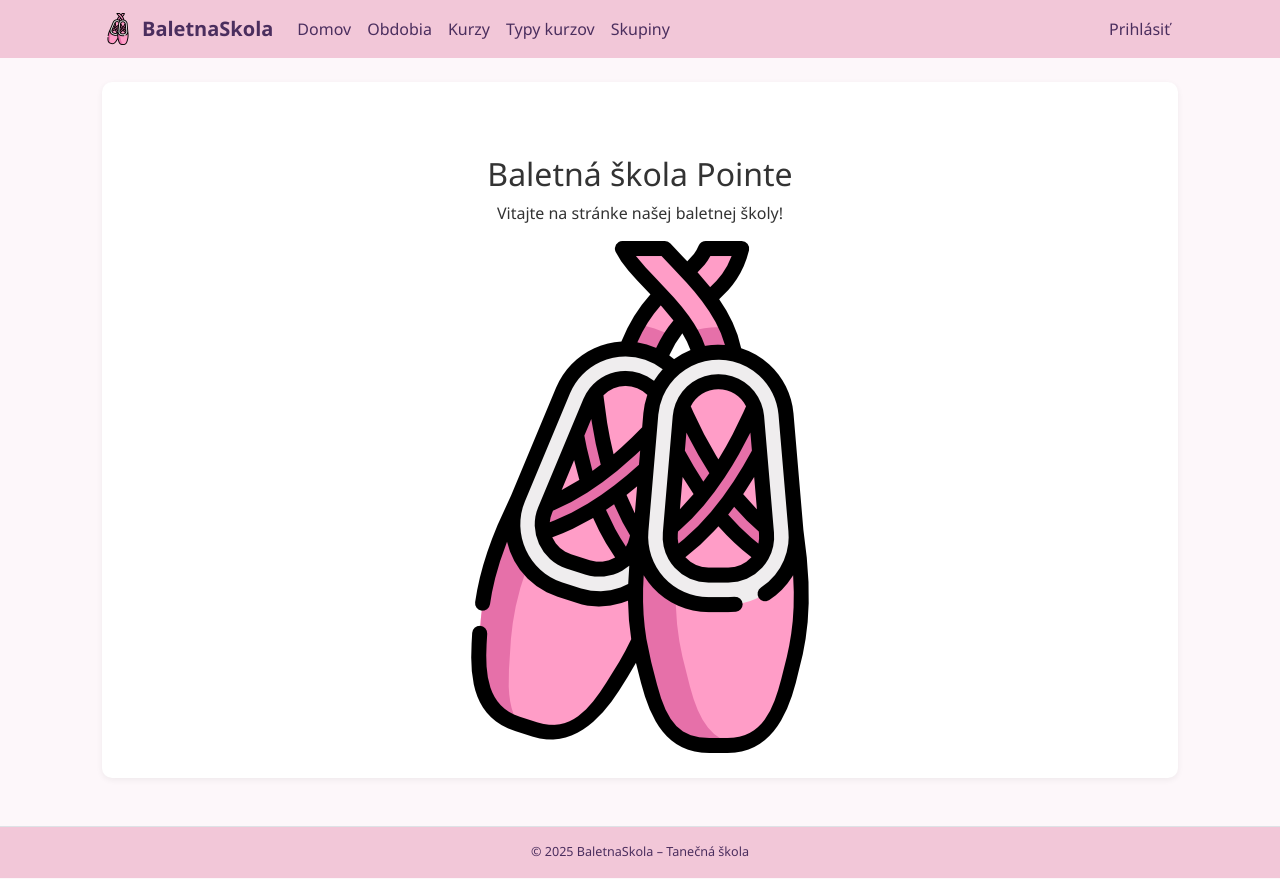
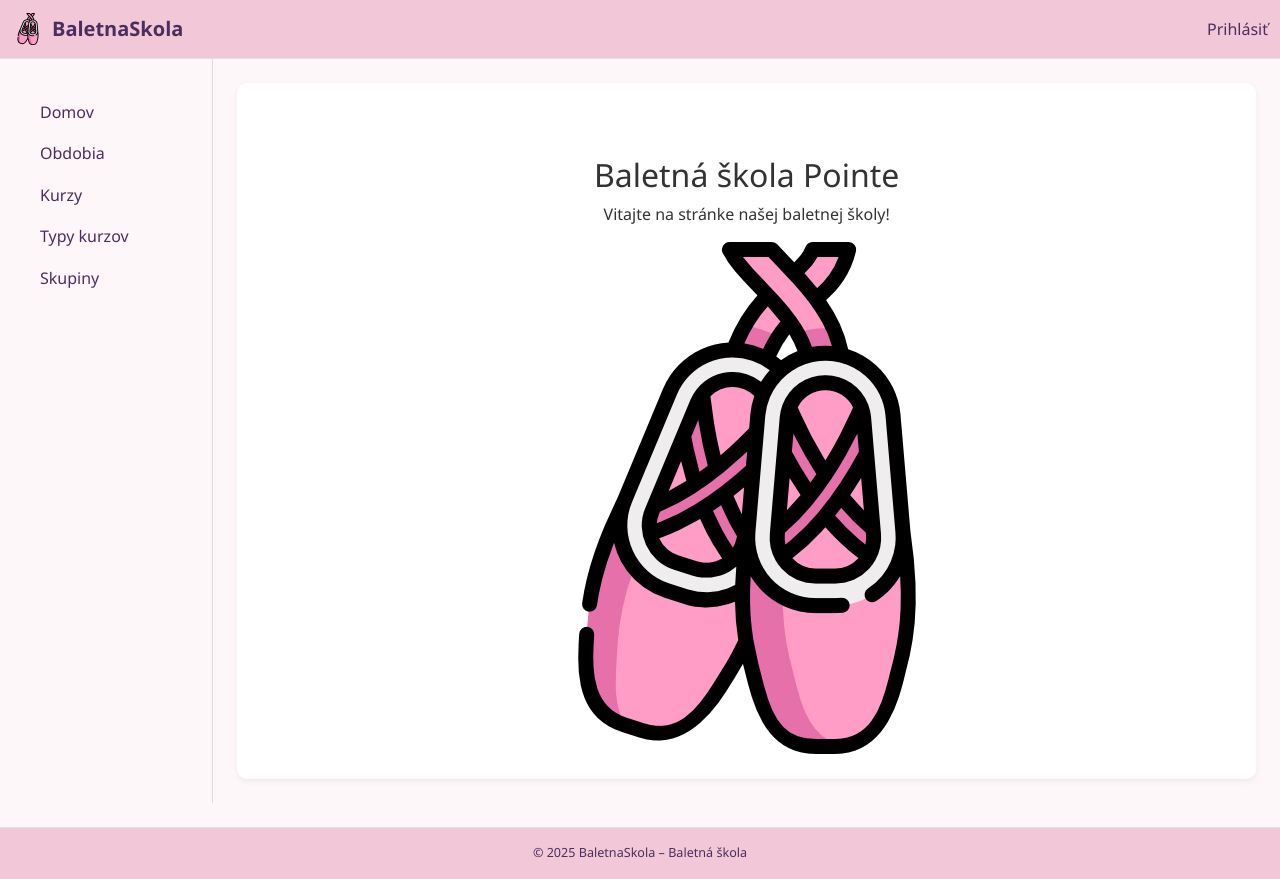
Before and after one commit to AnnaDubovcova/VAII_Baletna_skola, a PHP site: page / in a window 1280 px wide. Run offline with PHP 8.4, Linux system fonts and the light colour scheme.

Commit message:
Root layout changes (sidebar)

```diff
--- a/vaiicko-master/App/Views/Layouts/root.layout.view.php
+++ b/vaiicko-master/App/Views/Layouts/root.layout.view.php
@@ -1,3 +1,5 @@
+
+
 <?php
 
 /** @var string $contentHTML */
@@ -27,31 +29,80 @@
             crossorigin="anonymous"
     >
 
-    <!-- vlastné štýly -->
+    <link rel="stylesheet" href="https://cdn.jsdelivr.net/npm/bootstrap-icons@1.11.3/font/bootstrap-icons.css">
+
+
+    <!-- Tvoje vlastné štýly -->
     <link rel="stylesheet" href="<?= $link->asset('css/styl.css') ?>">
 
 </head>
 <body>
 
 <header>
-    <nav class="navbar navbar-expand-lg navbar-dark bg-dark">
-        <div class="container">
+    <!-- Horný panel -->
+    <nav class="navbar navbar-light bg-white border-bottom">
+        <div class="container-fluid">
+
+            <!-- Ľavá strana: hamburger + logo -->
+            <div class="d-flex align-items-center">
+                <!-- Hamburger pre sidebar (viditeľný hlavne na mobile) -->
+                <button class="btn btn-outline-secondary me-2 d-md-none"
+                        type="button"
+                        data-bs-toggle="collapse"
+                        data-bs-target="#sidebarMenu"
+                        aria-controls="sidebarMenu"
+                        aria-expanded="false"
+                        aria-label="Toggle navigation">
+                    ☰
+                </button>
+
                 <a class="navbar-brand d-flex align-items-center" href="<?= $link->url('home.index') ?>">
                     <img src="<?= $link->asset('images/pointe_shoes.png') ?>"
                          title="<?= App\Configuration::APP_NAME ?>"
-                     alt="Logo baletnej skoly"
+                         alt="Framework Logo"
                          style="height: 32px" class="me-2">
                     <span><?= App\Configuration::APP_NAME ?></span>
                 </a>
+            </div>
 
-            <button class="navbar-toggler" type="button" data-bs-toggle="collapse"
-                    data-bs-target="#mainNavbar" aria-controls="mainNavbar"
-                    aria-expanded="false" aria-label="Toggle navigation">
-                <span class="navbar-toggler-icon"></span>
-            </button>
+            <!-- Pravá strana: notifikácie / login -->
+            <div class="d-flex align-items-center">
 
-            <div class="collapse navbar-collapse" id="mainNavbar">
-                <ul class="navbar-nav me-auto mb-2 mb-lg-0">
+
+
+                <!-- Pravá strana: notifikácie / login -->
+                <div class="d-flex align-items-center">
+
+                    <?php if ($user->isLoggedIn()) { ?>
+                        <!-- Notification icon -->
+                        <a href="#" class="nav-link me-3 text-secondary">
+                            <i class="bi bi-bell" style="font-size: 1.3rem;"></i>
+                        </a>
+
+                        <!-- Logged in user -->
+                        <span class="navbar-text me-3">Prihlásený: <b><?= htmlspecialchars($user->getName()) ?></b></span>
+
+                        <a class="nav-link" href="<?= $link->url('auth.logout') ?>">Odhlásiť</a>
+
+                    <?php } else { ?>
+                        <!-- Login for guests -->
+                        <a class="nav-link" href="<?= App\Configuration::LOGIN_URL ?>">Prihlásiť</a>
+                    <?php } ?>
+
+                </div>
+
+        </div>
+    </nav>
+</header>
+
+<div class="container-fluid">
+    <div class="row flex-nowrap">
+
+        <!-- Ľavý sidebar -->
+        <nav id="sidebarMenu"
+             class="col-12 col-md-3 col-lg-2 bg-light sidebar collapse d-md-block">
+            <div class="position-sticky pt-3">
+                <ul class="nav flex-column sidebar-nav">
                     <li class="nav-item">
                         <a class="nav-link" href="<?= $link->url('home.index') ?>">Domov</a>
                     </li>
@@ -67,40 +118,25 @@
                     <li class="nav-item">
                         <a class="nav-link" href="<?= $link->url('skupina.index') ?>">Skupiny</a>
                     </li>
-                </ul>
-
-                <ul class="navbar-nav ms-auto mb-2 mb-lg-0">
-                    <?php if ($user->isLoggedIn()) { ?>
-                        <li class="nav-item">
-                            <span class="navbar-text me-3">
-                                Prihlásený: <b><?= htmlspecialchars($user->getName()) ?></b>
-                            </span>
-                        </li>
-                        <li class="nav-item">
-                            <a class="nav-link" href="<?= $link->url('auth.logout') ?>">Odhlásiť</a>
-                        </li>
-                    <?php } else { ?>
-                        <li class="nav-item">
-                            <a class="nav-link" href="<?= App\Configuration::LOGIN_URL ?>">Prihlásiť</a>
-                        </li>
-                    <?php } ?>
+                    <!-- neskôr môžeš pridať ďalšie sekcie -->
                 </ul>
             </div>
-        </div>
         </nav>
-</header>
 
-<main class="py-4">
-    <div class="container">
+        <!-- Hlavný obsah -->
+        <main class="col py-4 main-content">
+            <div class="container-fluid">
                 <div class="web-content">
                     <?= $contentHTML ?>
                 </div>
             </div>
         </main>
+    </div>
+</div>
 
 <footer class="border-top mt-4 py-3">
     <div class="container text-center text-muted small">
-        &copy; <?= date('Y') ?> <?= App\Configuration::APP_NAME ?> – Tanečná škola
+        &copy; <?= date('Y') ?> <?= App\Configuration::APP_NAME ?> – Baletná škola
     </div>
 </footer>
 
--- a/vaiicko-master/public/css/styl.css
+++ b/vaiicko-master/public/css/styl.css
@@ -148,3 +148,39 @@ footer .text-muted {
         font-size: 1rem;
     }
 }
+
+/* Sidebar základ */
+.sidebar {
+    min-height: calc(100vh - 56px); /* celé okno mínus výška topbaru */
+    padding-top: 1rem;
+    border-right: 1px solid #e0dae0;
+    background-color: #fdf7fa!important ; /* jemná ružová #fdf7fa  siva #e0dae0*/
+}
+
+.sidebar-nav .nav-link {
+    color: #4b2e5e;
+    padding: 0.4rem 1.25rem;
+    border-radius: 999px;
+    margin: 0.15rem 0.5rem;
+    font-weight: 500;
+}
+
+.sidebar-nav .nav-link:hover {
+    background-color: #f2c7d8;
+    color: #311b3f;
+}
+
+/* Hlavný obsah – nech má pekné odsadenie a kartičku */
+.main-content .web-content {
+    background: #ffffff;
+    padding: 25px;
+    border-radius: 10px;
+    box-shadow: 0 2px 6px rgba(0,0,0,0.06);
+}
+
+/* Trochu menšie odsadenie na mobiloch */
+@media (max-width: 768px) {
+    .main-content .web-content {
+        padding: 15px;
+    }
+}
```
Lines whose indentation alone changed are shown as unchanged.
